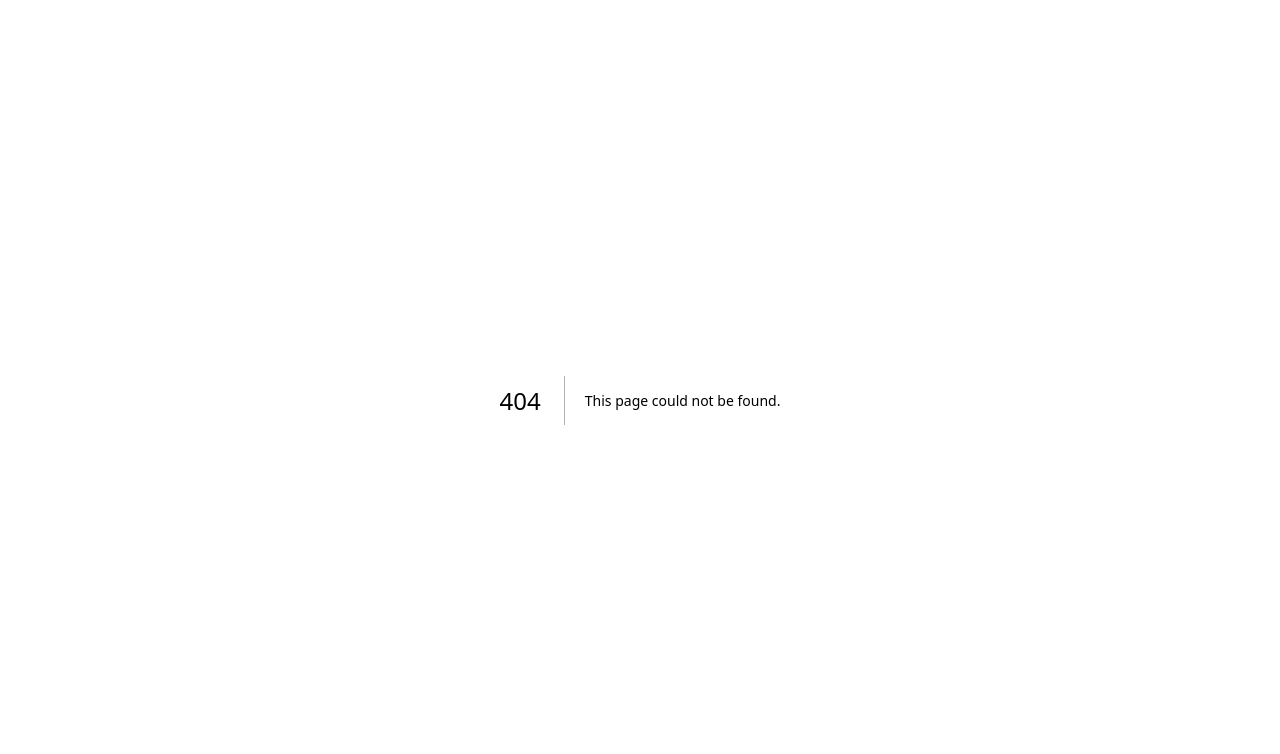
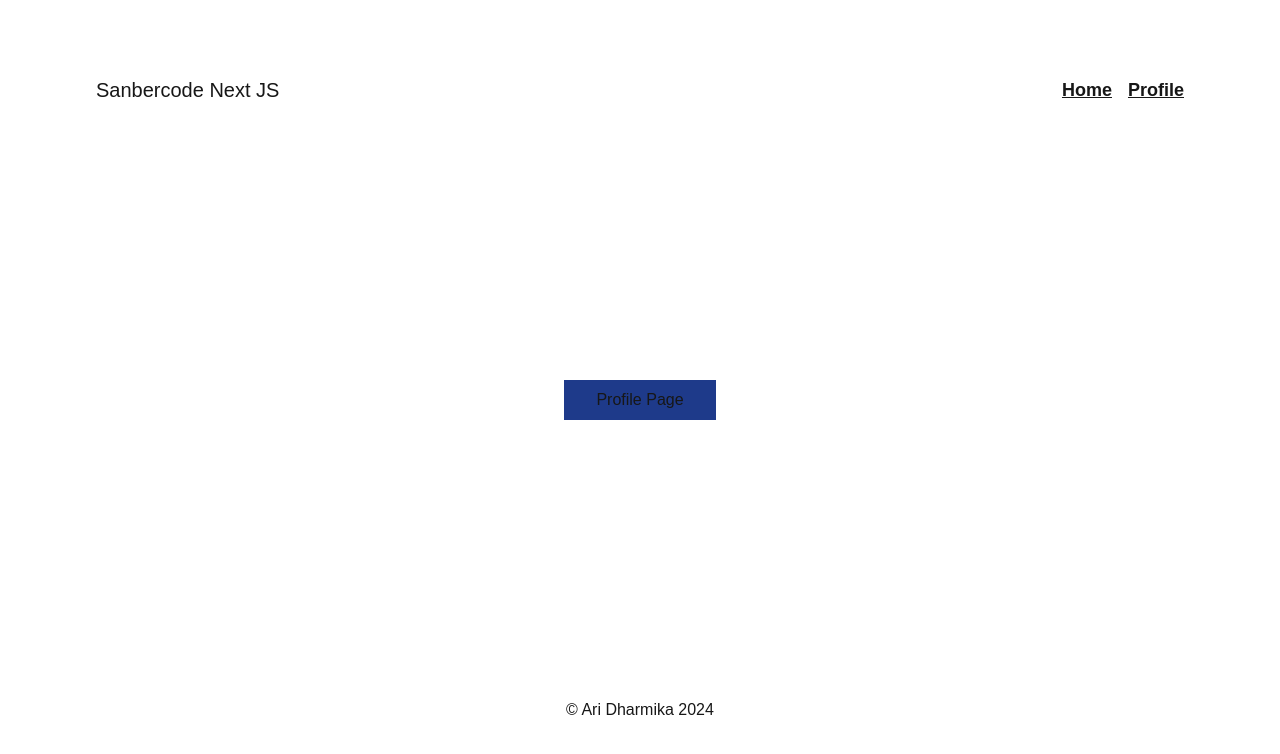
Before and after one commit to Arraidh/sanbercode-nextjs, a Next.js app: page /profile in a window 1280 px wide. Before the commit this address had no page. Shown: the top 754 px of the page. Built offline with nearby package versions, Linux system fonts and the light colour scheme.

Commit message:
feat: tugas hari-7; adding profile page

```diff
--- /dev/null
+++ b/pages/profile/index.js
@@ -0,0 +1,12 @@
+import Layout from "@/layout";
+import styles from "@/styles/Home.module.css";
+
+export default function Profile() {
+  return (
+    <div className={`${styles.page}`}>
+      <Layout metaTitle={"Profile Page"}>
+        <button className="bg-blue-900 px-8 py-2">Profile Page</button>
+      </Layout>
+    </div>
+  );
+}
```
